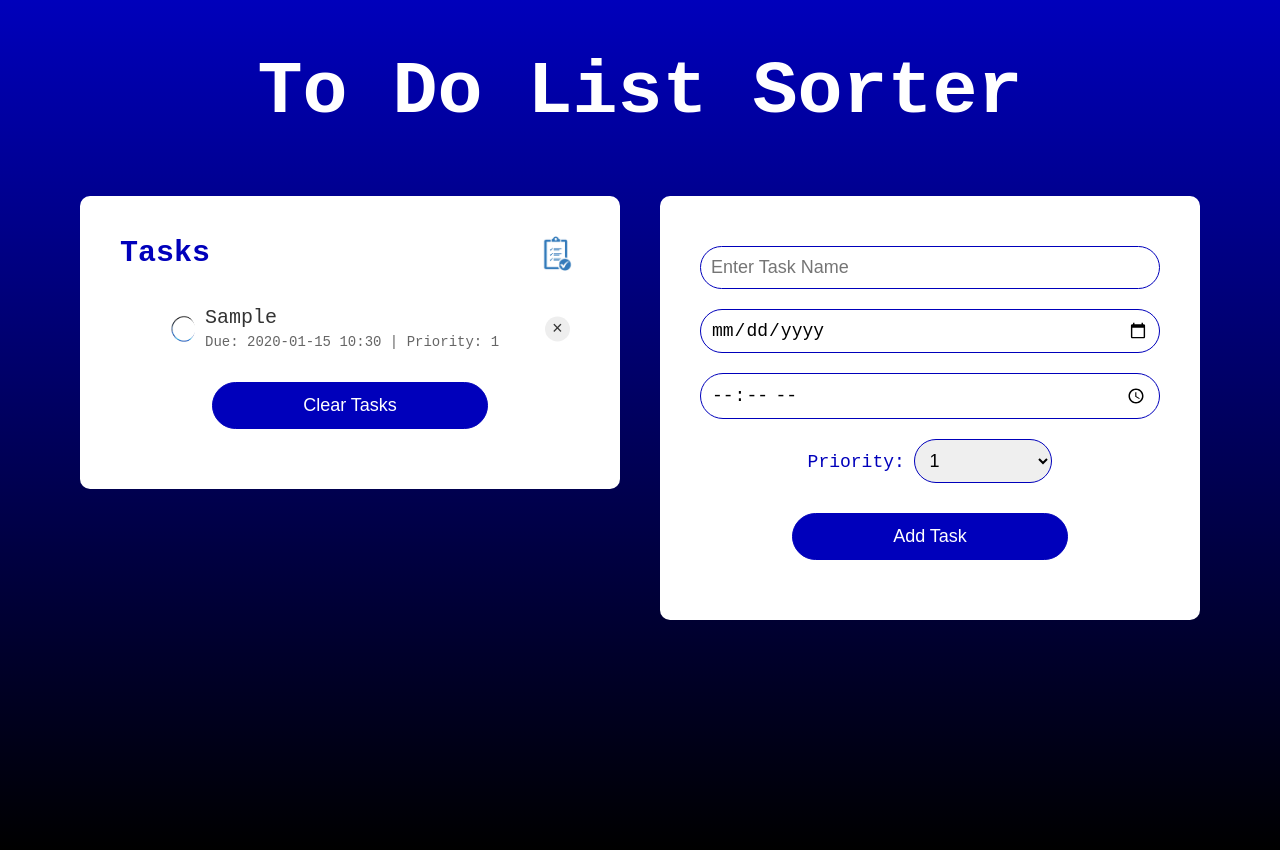
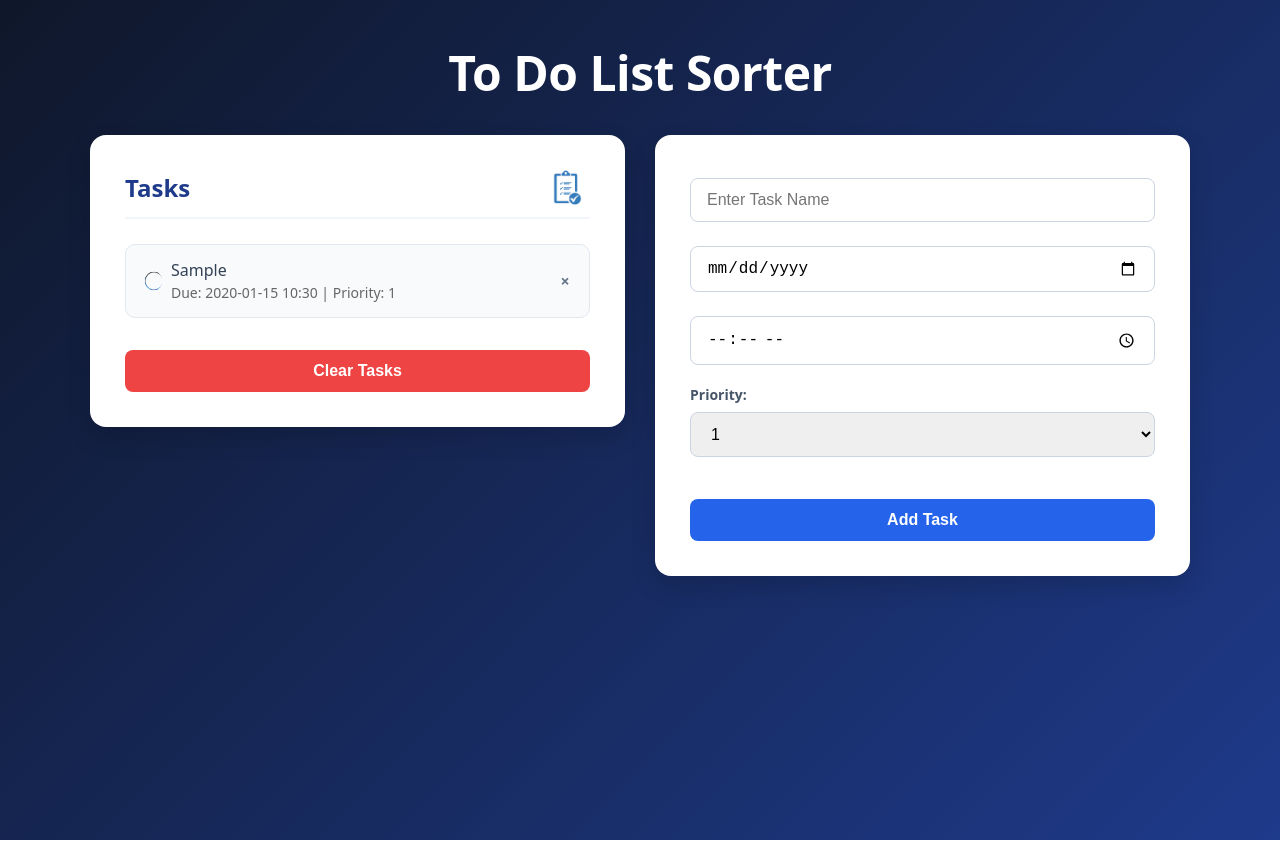
Before and after one commit to saanviua10/ToDo-Sort, a plain HTML site: page todoMain.html in a window 1280 px wide. Both pictures are taken after typing "Sample", "2020-01-15", "10:30" into the empty fields and a click on the button "Add Task". Drawn offline with Linux system fonts and the light colour scheme.

Commit message:
enhance aesthetics

```diff
--- a/todoOfficial.css
+++ b/todoOfficial.css
@@ -1,153 +1,182 @@
-body{
+body {
     width: 100%;
     min-height: 100vh;
     text-align: center;
-    background: linear-gradient(360deg, #000000, #0000BB);
+    background: linear-gradient(135deg, #0f172a, #1e3a8a);
     margin: 0;
-    font-family: 'Courier New', Courier, monospace;
+    font-family: system-ui, -apple-system, BlinkMacSystemFont, "Segoe UI", Roboto, sans-serif;
+    color: #334155;
 }
 
-h1{
+h1 {
     color: white;
-    font-size: 75px;
+    font-size: 48px;
+    font-weight: 700;
+    margin-top: 40px;
+    margin-bottom: 30px;
+    letter-spacing: -0.5px;
 }
 
-.mainContainer{
-    width: 100%;
-    max-width: 1200px;
+.mainContainer {
+    width: 90%;
+    max-width: 1100px;
     margin: 0 auto;
     min-height: 60vh;
     display: flex;
-    color: #333;
     justify-content: center;
     align-items: flex-start;
-    gap: 20px;
+    gap: 30px;
     flex-wrap: wrap;
+    padding-bottom: 50px;
 }
 
-.container1, .container2{
-    width: 45%;
-    min-width: 300px;
+.container1, .container2 {
+    flex: 1;
+    min-width: 320px;
     display: flex;
-    padding: 10px;
 }
 
-.taskBox, .taskBoxInput{
+.taskBox, .taskBoxInput {
     width: 100%;
-    max-width: 540px;
     background: #ffffff;
-    padding: 40px;
-    border-radius: 10px;
+    padding: 35px;
+    border-radius: 16px;
+    box-shadow: 0 10px 25px rgba(0, 0, 0, 0.15);
     box-sizing: border-box;
+    text-align: left;
 }
 
-.taskBox h2, .taskBoxInput h2{
-    color: #0000BB;
+.taskBox h2, .taskBoxInput h2 {
+    color: #1e3a8a;
     display: flex;
-    font-size: 30px;
+    font-size: 24px;
+    font-weight: 600;
     align-items: center;
     justify-content: space-between;
     margin-top: 0;
     margin-bottom: 25px;
+    border-bottom: 2px solid #f1f5f9;
+    padding-bottom: 12px;
 }
 
-input{
+input, select {
     width: 100%;
-    padding: 10px;
-    margin: 10px 0px;
-    border: 1px solid #0000bb;
-    border-radius: 30px;
-    font-size: 18px;
+    padding: 12px 16px;
+    margin: 8px 0 16px 0;
+    border: 1px solid #cbd5e1;
+    border-radius: 8px;
+    font-size: 16px;
     box-sizing: border-box;
+    transition: border-color 0.2s, box-shadow 0.2s;
 }
 
-label{
-    font-size: 18px;
-    color: #0000BB;
+input:focus, select:focus {
+    border-color: #2563eb;
+    outline: none;
+    box-shadow: 0 0 0 3px rgba(37, 99, 235, 0.15);
 }
 
-select{
-    width: 30%;
-    padding: 10px;
-    margin: 10px 0px;
-    border: 1px solid #0000bb;
-    border-radius: 30px;
-    font-size: 18px;
+label {
+    font-size: 14px;
+    font-weight: 600;
+    color: #475569;
+    display: block;
+    margin-top: 4px;
 }
 
-#addTaskButton, #clearButton{
-    width: 60%;
+#addTaskButton, #clearButton {
+    width: 100%;
     padding: 12px;
-    margin: 20px auto;
-    border: 1px solid #0000BB;
-    border-radius: 30px;
-    font-size: 18px;
-    background: #0000BB;
+    margin-top: 10px;
+    border: none;
+    border-radius: 8px;
+    font-size: 16px;
+    font-weight: 600;
+    background: #2563eb;
     color: white;
     cursor: pointer;
-    display: block;
+    transition: background 0.2s, transform 0.1s;
 }
 
-#addTaskButton:hover, #clearButton:hover {
-    background: #000088;
+#addTaskButton:hover {
+    background: #1d4ed8;
 }
 
-.center{
-    display: block;
-    margin-left: auto;
-    margin-right: auto;
+#clearButton {
+    background: #ef4444;
+    margin-top: 20px;
 }
 
-ul li{
+#clearButton:hover {
+    background: #dc2626;
+}
+
+ul {
+    padding: 0;
+    margin: 0;
+}
+
+ul li {
     position: relative;
-    padding: 10px 50px 10px 45px;
-    margin-bottom: 10px;
+    padding: 14px 45px 14px 45px;
+    margin-bottom: 12px;
+    background: #f8fafc;
+    border: 1px solid #e2e8f0;
+    border-radius: 10px;
     text-align: left;
-    font-size: 20px;
+    font-size: 16px;
+    font-weight: 500;
     list-style-type: none;
     user-select: none;
     cursor: pointer;
+    transition: background 0.2s;
 }
 
-ul li::before{
+ul li:hover {
+    background: #f1f5f9;
+}
+
+ul li::before {
     content: '';
     position: absolute;
-    left: 5px;
+    left: 14px;
     top: 50%;
     transform: translateY(-50%);
-    height: 30px;
-    width: 30px;
+    height: 22px;
+    width: 22px;
     border-radius: 50%;
     background-image: url("images/unchecked.png");
     background-size: cover;
 }
 
-.checked{
+.checked {
     text-decoration: line-through;
-    color: grey;
+    color: #94a3b8;
+    background: #f8fafc;
 }
 
-.checked::before{
+.checked::before {
     background-image: url("images/checked.png");
 }
 
 ul li span {
     position: absolute;
-    right: 10px;
+    right: 12px;
     top: 50%;
     transform: translateY(-50%);
-    width: 25px;
-    height: 25px;
-    font-size: 18px;
-    color: #333;
+    width: 24px;
+    height: 24px;
+    font-size: 16px;
+    font-weight: bold;
+    color: #64748b;
     cursor: pointer;
     text-align: center;
-    line-height: 25px;
-    background: #eee;
+    line-height: 24px;
     border-radius: 50%;
+    transition: background 0.2s, color 0.2s;
 }
 
-ul li span:hover{
+ul li span:hover {
     color: white;
-    background: #ff0000;
+    background: #ef4444;
 }
```
